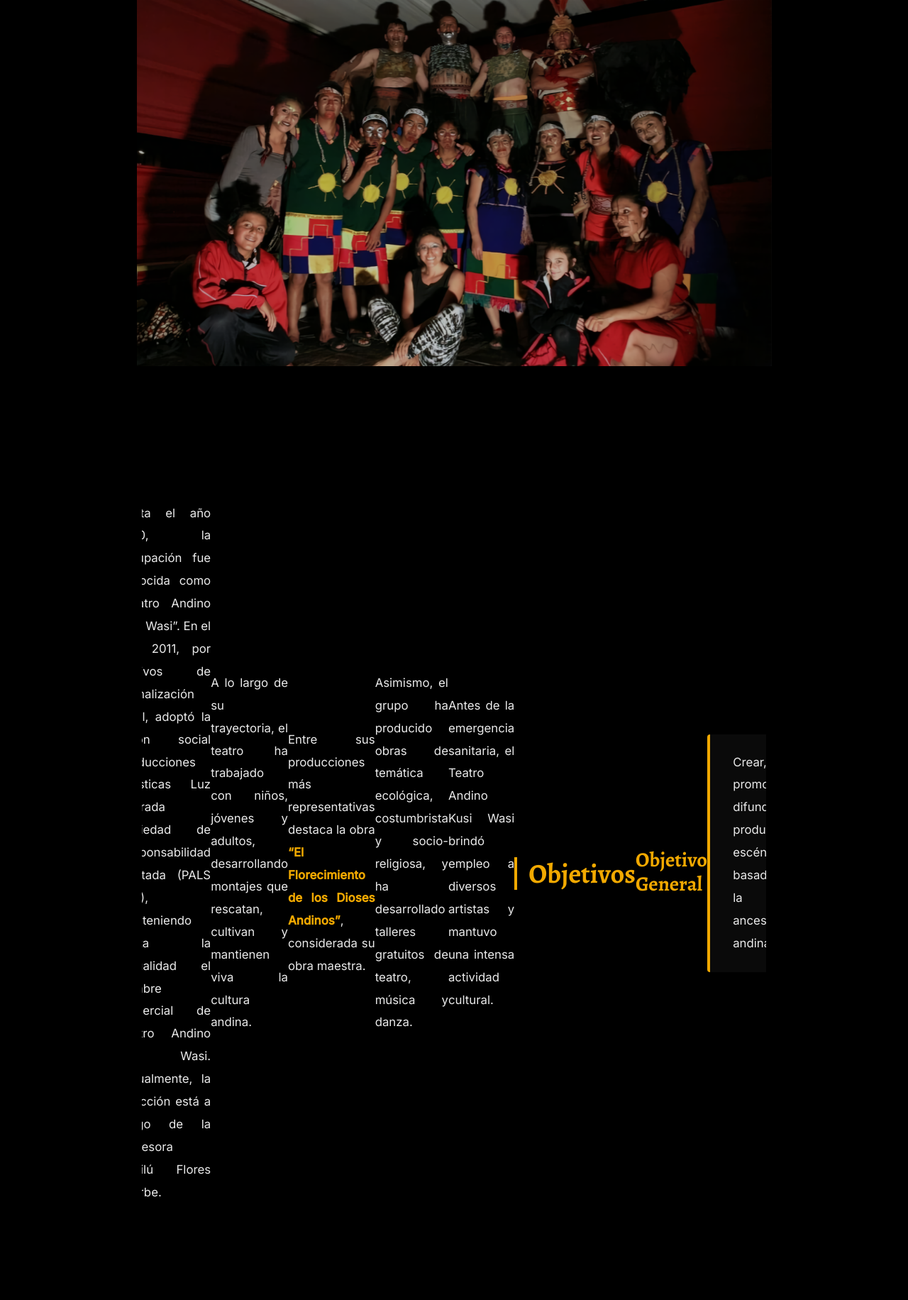
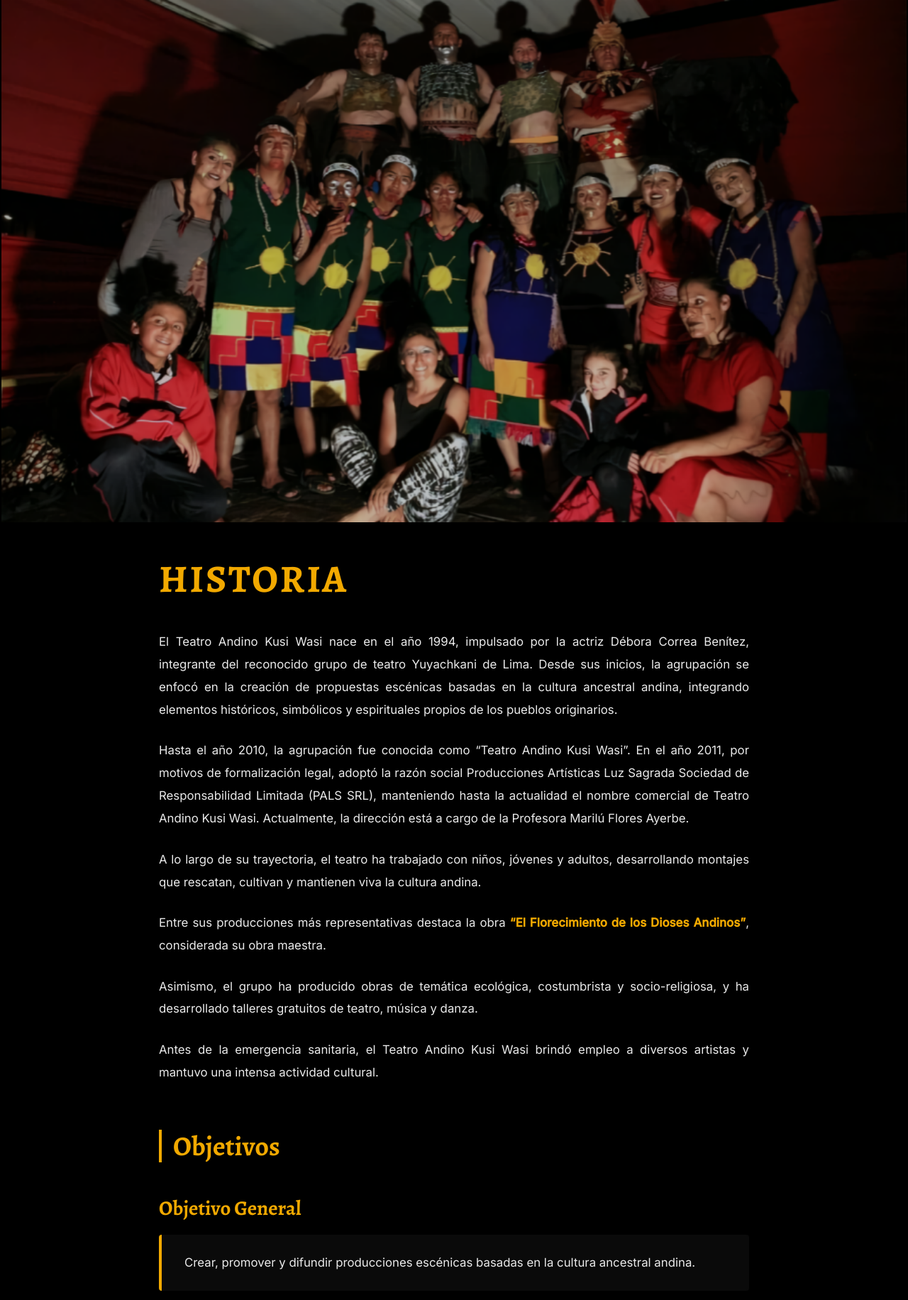
Before and after one commit to fernandoC2480/TEATROKusi-Wasi, a PHP site: page /pages/historia.php in a window 1280 px wide. Shown: the part 146-1978 px from the top of the page at 71% size. Run offline with PHP 8.4, Linux system fonts and the light colour scheme.

Commit message:
mejrar iamgen de css de historia

```diff
--- a/frontend/assets/css/historia.css
+++ b/frontend/assets/css/historia.css
@@ -1,25 +1,23 @@
 /* ===============================
    HERO / IMAGEN SUPERIOR (SIN CORTAR)
    =============================== */
-section {
+.hero-historia {
     position: relative;
     overflow: hidden;
 
-    /* CENTRADO TOTAL */
     display: flex;
     justify-content: center;
     align-items: center;
 }
 
-section > img.img-fluid {
-    width: 100%;              /* ocupa todo el ancho */
-    max-width: 1400px;        /* la agranda sin romper */
-    height: auto;             /* NO SE CORTA */
-    max-height: 85vh;         /* MÁS GRANDE */
-    object-fit: contain;      /* MUESTRA TODA LA IMAGEN */
+.hero-historia > img {
+    width: 100%;
+    max-width: 1800px;   /* MÁS GRANDE */
+    height: auto;
+    max-height: 92vh;    /* OCUPA MÁS PANTALLA */
+    object-fit: contain; /* NO SE CORTA */
     object-position: center;
     display: block;
-    margin: 0 auto;
 }
 
 /* ===============================
@@ -45,7 +43,6 @@ section > img.img-fluid {
     font-family: 'Alegreya', serif;
     color: #f2a900;
     font-weight: 700;
-    text-align: left;
 }
 
 /* HISTORIA */
@@ -132,8 +129,8 @@ section > img.img-fluid {
    RESPONSIVE
    =============================== */
 @media (max-width: 768px) {
-    section > img.img-fluid {
-        max-height: 65vh;   /* sigue grande en móvil */
+    .hero-historia > img {
+        max-height: 75vh;
     }
 
     .historia-texto {
```
